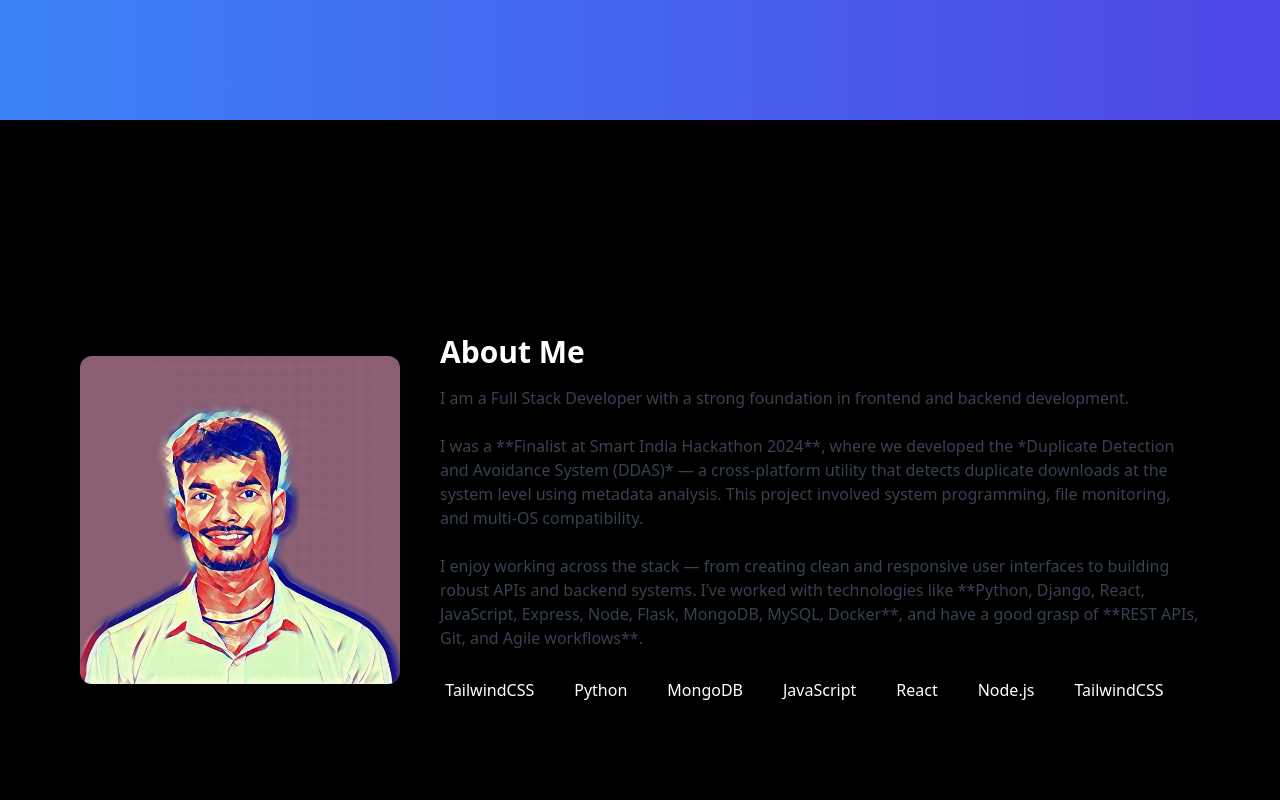
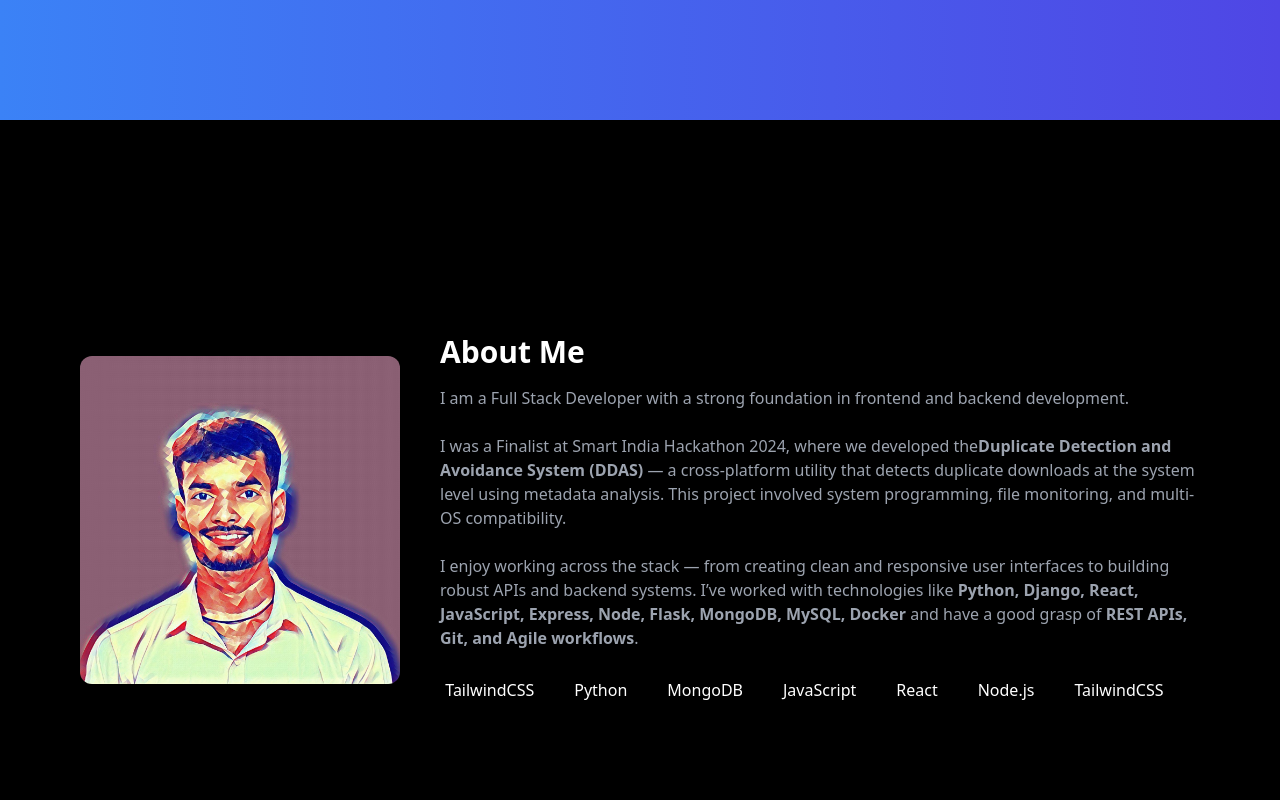
Before and after one commit to abhishekpandey33/Portfolio, a React (Vite) app: page / in a window 1280 px wide. Shown: the part 680-1480 px from the top of the page. Built offline with nearby package versions, Linux system fonts and the light colour scheme.

Commit message:
Fixed About Para bug

```diff
--- a/src/components/About.jsx
+++ b/src/components/About.jsx
@@ -16,7 +16,7 @@ const About = () => {
   return (
     <section
       id="about"
-      className="h-screen bg-black text-white py-20 px-6 md:px-20 flex flex-col md:flex-row items-center gap-10"
+      className="h-auto min-h-screen bg-black text-white py-20 px-4 md:px-20 flex flex-col md:flex-row items-center gap-10 overflow-x-hidden"
     >
       <motion.div
         className="flex-shrink-0"
@@ -33,31 +33,38 @@ const About = () => {
       </motion.div>
 
       <motion.div
-        className="flex-1 min-w-0"
+        className="flex-1 w-full min-w-0"
         initial={{ opacity: 0, x: 50 }}
         whileInView={{ opacity: 1, x: 0 }}
         transition={{ duration: 0.8, delay: 0.2 }}
         viewport={{ once: false, amount: 0.3 }}
       >
-        <h2 className="text-3xl font-bold mb-4 break-words">About Me</h2>
-        <p className="text-gray-700 mb-6 break-words">
+        <div className="">
+          <h2 className="text-3xl font-bold mb-4">About Me</h2>
+          <p className="text-gray-400 mb-6">
             I am a Full Stack Developer with a strong foundation in frontend and
             backend development.
           </p>
-        <p className="text-gray-700 mb-6 break-words">
-          I was a **Finalist at Smart India Hackathon 2024**, where we developed
-          the *Duplicate Detection and Avoidance System (DDAS)* — a
-          cross-platform utility that detects duplicate downloads at the system
-          level using metadata analysis. This project involved system
+          <p className="text-gray-400 mb-6">
+            I was a Finalist at Smart India Hackathon 2024, where we developed
+            the
+            <strong>Duplicate Detection and Avoidance System (DDAS)</strong> — a
+            cross-platform utility that detects duplicate downloads at the
+            system level using metadata analysis. This project involved system
             programming, file monitoring, and multi-OS compatibility.
           </p>
-        <p className="text-gray-700 mb-6 break-words">
-          I enjoy working across the stack — from creating clean and responsive
-          user interfaces to building robust APIs and backend systems. I’ve
-          worked with technologies like **Python, Django, React, JavaScript,
-          Express, Node, Flask, MongoDB, MySQL, Docker**, and have a good grasp
-          of **REST APIs, Git, and Agile workflows**.
+          <p className="text-gray-400 mb-6">
+            I enjoy working across the stack — from creating clean and
+            responsive user interfaces to building robust APIs and backend
+            systems. I’ve worked with technologies like{" "}
+            <strong>
+              Python, Django, React, JavaScript, Express, Node, Flask, MongoDB,
+              MySQL, Docker
+            </strong>{" "}
+            and have a good grasp of{" "}
+            <strong>REST APIs, Git, and Agile workflows</strong>.
           </p>
+        </div>
 
         <div
           className="overflow-hidden whitespace-nowrap"
```
Lines whose indentation alone changed are shown as unchanged.
